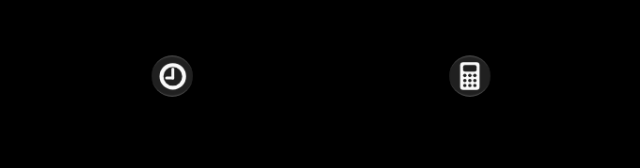
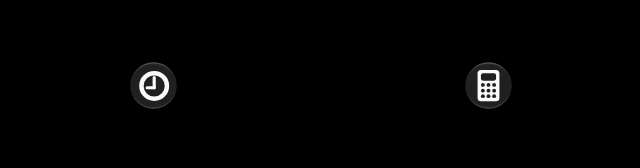
Before and after one commit to DarkYves/calculatrice, a plain HTML site: page index.html in a window 1280 px wide. Shown: the top 168 px of the page, without its empty margins (319-959 px from the left). Drawn offline with Linux system fonts and the light colour scheme.

Commit message:
Calculatrice plus grande dans Safari (réduction du vide en haut)
Co-Authored-By: Claude Opus 5.5 <noreply@anthropic.com>
Claude-Session: https://claude.ai/code/session_01JVqfuTZBtb2n8oCSNtrmNf

```diff
--- a/index.html
+++ b/index.html
@@ -28,8 +28,8 @@
     -webkit-font-smoothing:antialiased;-moz-osx-font-smoothing:grayscale;cursor:default}
 
   /* Scène de conception 393 × 852 pt, mise à l'échelle par JS pour remplir l'écran */
-  #stage{position:absolute;left:50%;top:50%;width:393px;height:852px;transform-origin:0 0;will-change:transform;
-    transform:scale(var(--s,1)) translate(-196.5px,-426px)}
+  #stage{position:absolute;left:50%;top:0;width:393px;height:852px;transform-origin:0 0;will-change:transform;
+    transform:scale(var(--s,1)) translate(-196.5px,var(--ty,0px))}
 
   /* ---------- Boutons ---------- */
   .key,.top{position:absolute;border-radius:50%;display:grid;place-items:center;
@@ -503,11 +503,21 @@ function viewSize(){
   const h = Math.max(window.innerHeight || 0, de.clientHeight || 0, vv ? vv.height : 0);
   return [w, h];
 }
+// Quand l'écran manque de hauteur (Safari avec sa barre), on retire jusqu'à
+// MAX_CUT pt du vide entre les icônes du haut et l'affichage : la calculatrice
+// peut alors garder toute la largeur. Les icônes restent en haut, le reste en bas.
+const MAX_CUT = 95;
 function layout(){
   const [w, h] = viewSize();
-  const s = Math.min(w / 393, h / 852);
-  stage.style.setProperty('--s', s);          // le centrage est fait par le CSS (left/top 50 %)
-  const r = stage.getBoundingClientRect();    // position réelle, pour la zone de forçage
+  const s = Math.min(w / 393, h / (852 - MAX_CUT));
+  const hv = h / s;                               // hauteur visible, en pt de conception
+  let ty, cut;
+  if (hv >= 852){ cut = 0; ty = (hv - 852) / 2; } // assez haut : centré comme avant
+  else { cut = 852 - hv; ty = -cut; }             // on cache le haut de la scène...
+  stage.style.setProperty('--s', s);
+  stage.style.setProperty('--ty', ty + 'px');
+  document.querySelectorAll('#stage > .top').forEach(el => el.style.top = (59 + cut) + 'px'); // ...et on redescend les icônes
+  const r = stage.getBoundingClientRect();        // position réelle, pour la zone de forçage
   VIEW.s = r.width / 393; VIEW.ox = r.left; VIEW.oy = r.top;
 }
 window.addEventListener('resize', layout);
```
